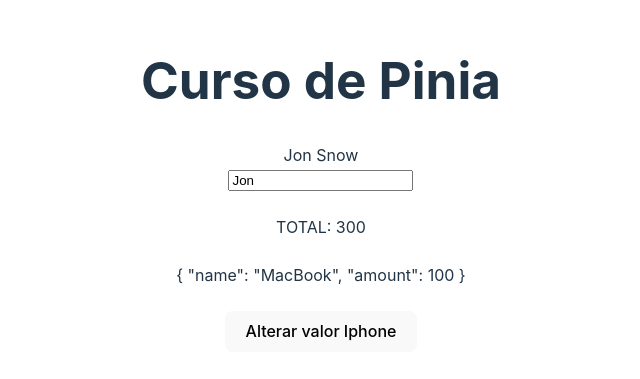
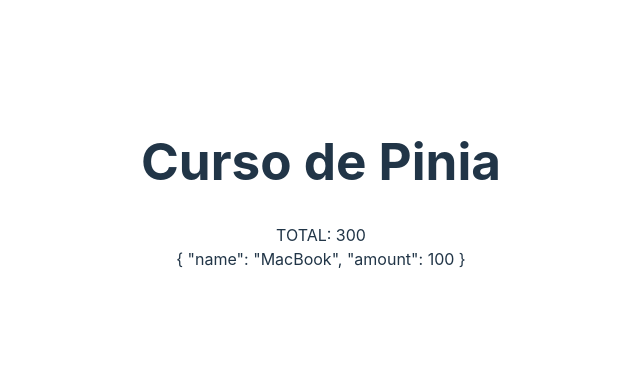
Before and after one commit to ericson-j-santos/pinia, a Vue app: page / in a window 1280 px wide. Shown: the part 215-594 px from the top of the page, without its empty margins (319-959 px from the left). Built offline with nearby package versions, Linux system fonts and the light colour scheme.

Commit message:
03.15 fim da aula usando getters nas options api com mapState; inicio da aula 04.16 a camada actions - adicionando produto ao carrinho via action;

```diff
--- a/src/App.vue
+++ b/src/App.vue
@@ -1,12 +1,42 @@
+<template>
+  <div>
+    <h1>Curso de Pinia</h1>
+    <div>
+      TOTAL: {{ total }}
+    </div>
+    {{ getProductByName('MacBook') }}
+  </div>
+</template>
+
+<script>
+import { useCartStore } from './store/cart.js';
+import { mapState } from 'pinia'
+
+export default {
+  computed: {
+    ...mapState(useCartStore, ['total', 'getProductByName'])
+  },
+}
+
+</script>
+
+
+
+
+
+
+
+
+<!--
 <template>
   <div>
     <h1>Curso de Pinia</h1>
     {{ userStore.fullName }} <br>
     <input v-model="userStore.user.first_name" type="text">
     <br><br>
-    <!-- <button @click="changeIphoneValue(1000)">
-        Alterar valor changeIphoneValue
-      </button> -->
+    //<button @click="changeIphoneValue(1000)">
+        //Alterar valor changeIphoneValue
+      //</button>
     <div>
       TOTAL: {{ cartStore.total }}
       <br><br>
@@ -18,8 +48,6 @@
     </div>
   </div>
 </template>
-
-
 
 <script setup>
 //pulodogato
@@ -36,8 +64,8 @@ const cartStore = useCartStore();
 function changeIphoneValue(vl) {
   cartStore.products[0].amount = vl;
 }
-
 </script>
+-->
 
 <!--
 <script setup>
@@ -80,20 +108,11 @@ const cartStore = useCartStore();
 //   })
 // })
 // userStore.firstName = 'Ericson'
-// userStore.lastName = 'J Santos'</script>-->
+// userStore.lastName = 'J Santos'</script>
+-->
 
-
-
-
-
-
-
-
-
-
-
-
-<!-- <div>
+<!--
+<div>
     <h1>Curso de Pinia</h1>
     <h4>User store</h4>
     {{ firstName }}
@@ -111,16 +130,11 @@ const cartStore = useCartStore();
     <h4>Cart store</h4>
     <pre>{{ cartStore.products }}</pre>
     <button @click="cartStore.$reset">Resetar store cart</button>
-  </div> -->
+  </div>
+  -->
 
-
-
-
-
-
-
-
-<!-- <script>
+<!--
+  <script>
 export default {
 setup() {
  const userStore = useUserStore();
@@ -132,4 +146,5 @@ setup() {
  };
  }
  }
- </script> -->
+ </script>
+ -->
```
